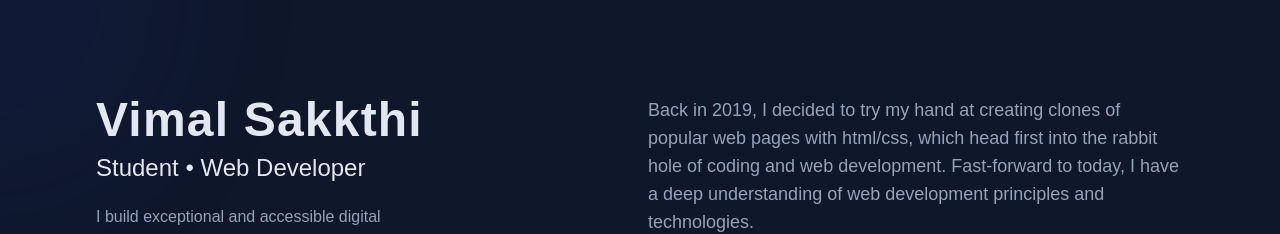
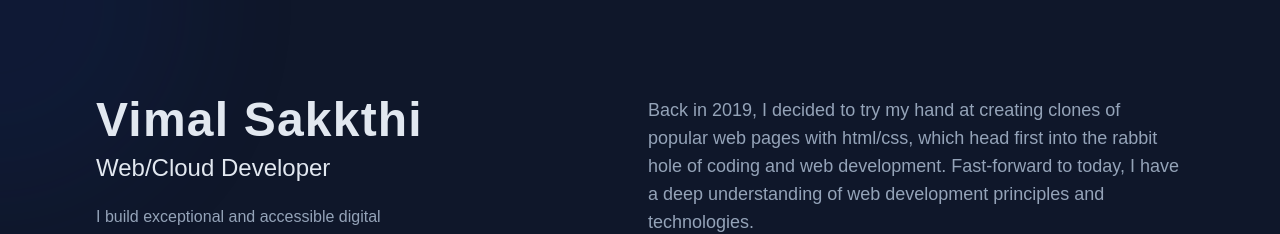
Before and after one commit to vimal-vs/portfolio, a Next.js app: page / in a window 1280 px wide. Shown: the top 234 px of the page. Built offline with nearby package versions, Linux system fonts and the light colour scheme; a web font is replaced by a local one.

Commit message:
title altered

```diff
--- a/app/components/Header.jsx
+++ b/app/components/Header.jsx
@@ -46,7 +46,7 @@ export default function Header() {
                 <div className="lg:sticky lg:top-0 lg:flex lg:justify-between lg:max-h-screen lg:w-2/3 lg:flex-col lg:py-24">
                     <div>
                         <a href="/" className="text-4xl font-bold text-slate-200 sm:text-5xl tracking-wide w-max">Vimal Sakkthi</a>
-                        <h3 className="mt-2 xl:text-2xl">Student • Web Developer</h3>
+                        <h3 className="mt-2 xl:text-2xl">Web/Cloud Developer</h3>
                         <p className="mt-5 2xl:text-lg text-slate-400 w-2/3">I build exceptional and accessible digital experiences for the web.</p>
                         <div className="hidden lg:block">
                             <Nav />
```
